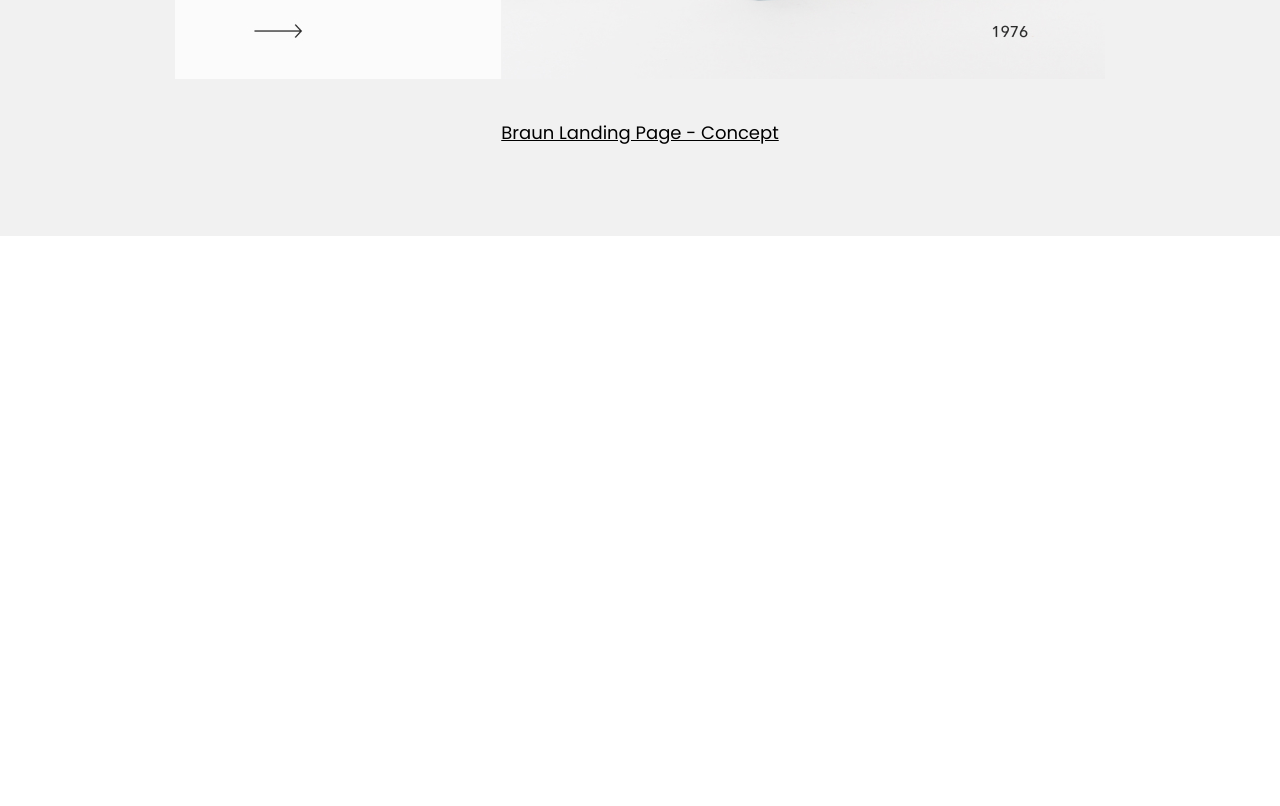
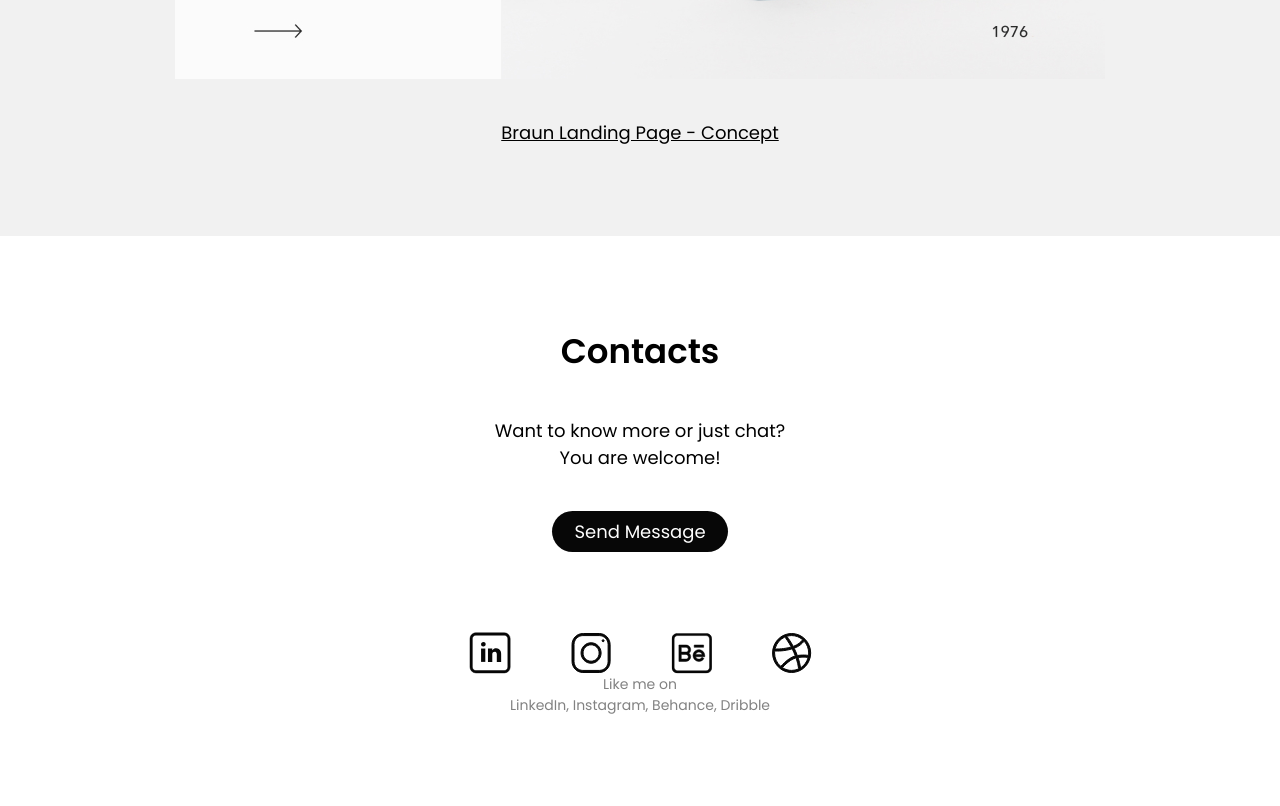
Before and after one commit to vardapetyan1995developer/html_css_template_with_flex, a plain HTML site: page index.html in a window 1280 px wide. Shown: the part 3123-3929 px from the top of the page. Before the commit the page ends 3359 px from the top, so only its background shows below. Drawn offline with Linux system fonts and the light colour scheme.

Commit message:
Contacts

```diff
--- a/css/main.css
+++ b/css/main.css
@@ -16,6 +16,26 @@
 .title-1 {
     font-size: 34px;
     font-weight: 600;
+}
+
+.btn {
+    display: inline-block;
+    padding: 7px 22px;
+    background: #070707;
+    border-radius: 30px;
+    font-size: 18px;
+    color: #fff;
+    transition: background-color 0.2s ease-in, top 0.2s ease-in;
+}
+
+.btn:hover, .btn:focus {
+    background: #1d1d1d;
+}
+
+.btn:active {
+    position: relative;
+    top: 1px;
+    background: #000000;
 }
 
 /*Header*/
@@ -151,3 +171,38 @@
     color: #000;
     text-decoration: underline;
 }
+
+/*Footer*/
+.contacts {
+    padding: 90px 0;
+    text-align: center;
+}
+
+.contacts-title {
+    margin-bottom: 40px;
+}
+
+.contacts-content {
+    margin: 0 auto 40px;
+    max-width: 480px;
+    font-size: 18px;
+}
+
+.contacts-content p + p {
+    margin-top: 1em;
+}
+
+.contacts-button {
+    margin-bottom: 80px;
+}
+
+.contacts-social {
+    display: flex;
+    justify-content: center;
+    align-items: center;
+    column-gap: 60px;
+}
+
+.contacts-footer {
+    color: #828282;
+}
--- a/index.html
+++ b/index.html
@@ -117,5 +117,43 @@
             </div>
         </div>
     </section>
+
+    <footer class="contacts">
+        <div class="container">
+            <div class="contacts-title">
+                <h2 class="title-1">Contacts</h2>
+            </div>
+
+            <div class="contacts-content">
+                <p>Want to know more or just chat? <br> You are welcome!</p>
+            </div>
+
+            <div class="contacts-button">
+                <a href="#!" class="btn">Send Message</a>
+            </div>
+
+            <div class="contacts-social">
+                <a href="#!">
+                    <img src="img/socials/linkedin.svg" alt="LinkedIn">
+                </a>
+
+                <a href="#!">
+                    <img src="img/socials/instagram.svg" alt="Instagram">
+                </a>
+
+                <a href="#!">
+                    <img src="img/socials/behance.svg" alt="Behance">
+                </a>
+
+                <a href="#!">
+                    <img src="img/socials/dribble.svg" alt="Dribble">
+                </a>
+            </div>
+
+            <div class="contacts-footer">
+                <p>Like me on <br> LinkedIn, Instagram, Behance, Dribble</p>
+            </div>
+        </div>
+    </footer>
 </body>
 </html>
```
Also changed, not shown: img/socials/instagram.svg (renamed from img/socials/instargam.svg).
